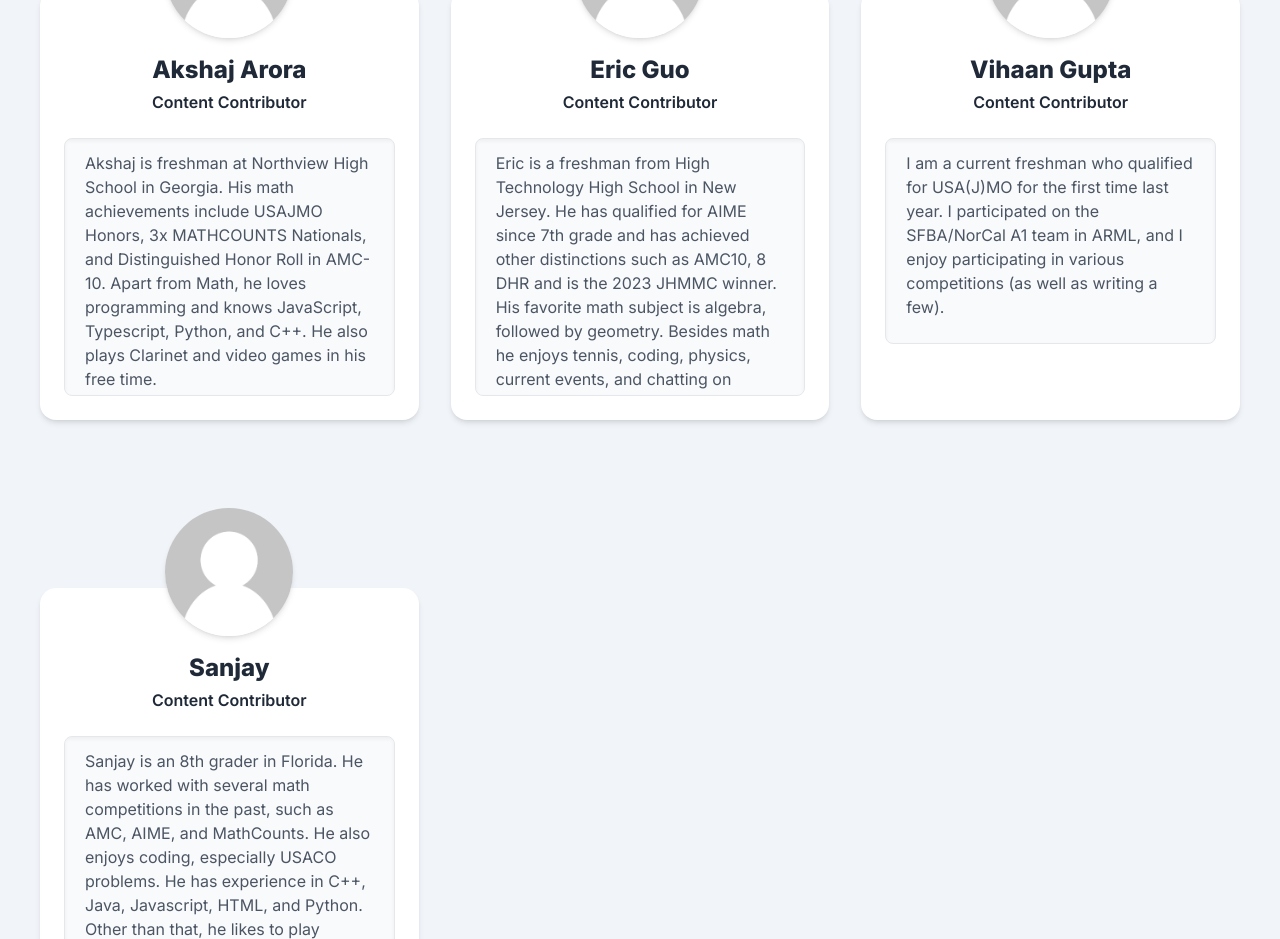
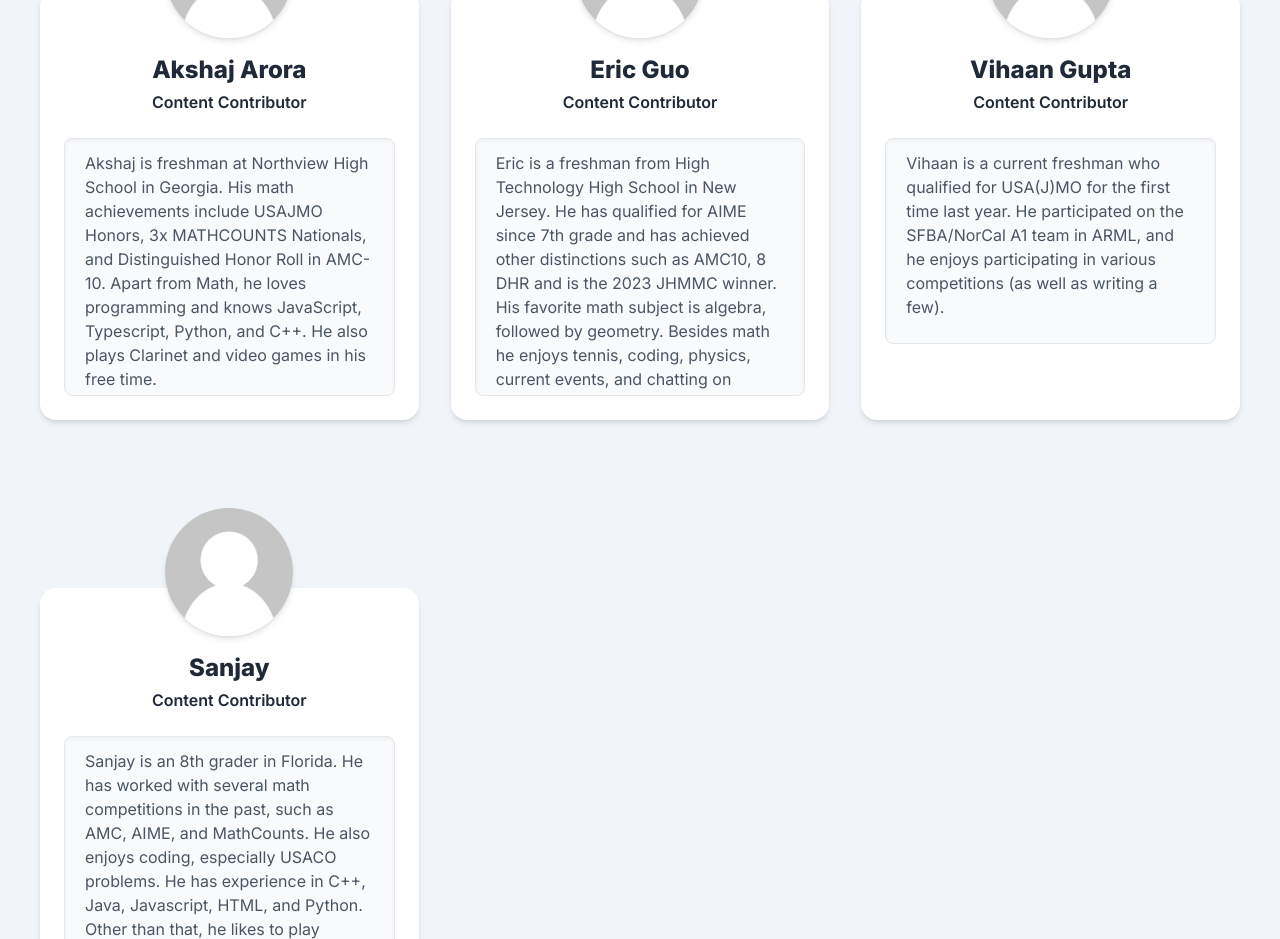
Before and after one commit to Kevin-Liu-01/OMMC-Website, a React (Create React App) app: page /staff in a window 1280 px wide. Shown: the part 5760-6699 px from the top of the page. Built offline with nearby package versions, Linux system fonts and the light colour scheme; a web font is replaced by a local one.

Commit message:
updates to staff

```diff
--- a/src/Pages/Staff.tsx
+++ b/src/Pages/Staff.tsx
@@ -273,7 +273,7 @@ const currentMembers = [
     imageSrc: "/staff/default.png",
     imageAlt: "Vihaan Gupta",
     role: "Content Contributor",
-    bio: "I am a current freshman who qualified for USA(J)MO for the first time last year. I participated on the SFBA/NorCal A1 team in ARML, and I enjoy participating in various competitions (as well as writing a few).",
+    bio: "Vihaan is a current freshman who qualified for USA(J)MO for the first time last year. He participated on the SFBA/NorCal A1 team in ARML, and he enjoys participating in various competitions (as well as writing a few).",
   },
   {
     id: 29,
```
